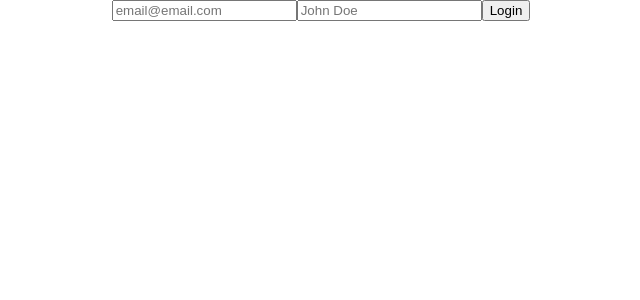
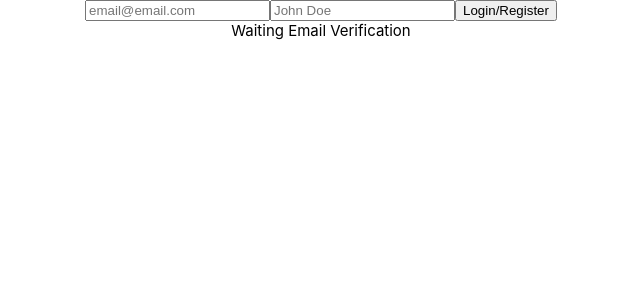
Before and after one commit to mikyYun/TrackMember, a React (Create React App) app in the folder client/: page / in a window 1280 px wide. Shown: the top 300 px of the page, without its empty margins (319-959 px from the left). Built offline with nearby package versions, Linux system fonts and the light colour scheme.

Commit message:
waiting component

```diff
--- a/client/package.json
+++ b/client/package.json
@@ -2,7 +2,6 @@
   "name": "client",
   "version": "0.1.0",
   "private": true,
-  "proxy": "http://localhost:3001/",
   "dependencies": {
     "@testing-library/jest-dom": "^5.16.5",
     "@testing-library/react": "^13.4.0",
--- a/client/src/components/Login.jsx
+++ b/client/src/components/Login.jsx
@@ -1,37 +1,63 @@
 import React from "react";
-import "../styles/Login.scss"
+import "../styles/Login.scss";
 import { fetchSetToken } from "../fetch/fetch";
+import Waiting from "./Waiting";
 
 const Login = () => {
-  const [email, setEmail] = React.useState("")
-  const [username, setUsername] = React.useState("")
-  console.log("user");
+  const [email, setEmail] = React.useState("");
+  const [username, setUsername] = React.useState("");
+  const [waiting, setWaiting] = React.useState(true);
 
-  const submitEmail = (e) => {
+  const submitEmail = async (e) => {
     e.preventDefault();
-    fetchSetToken(email, username)
-  }
-
-
+    await fetchSetToken(email, username)
+      .then((res) => {
+        const code = res.status;
+        if (code === 200) {
+          // pass
+        }
+        if (code === 205) {
+          // waiting
+        }
+        if (code === 404) {
+          // retry
+        }
+        console.log("GET", res)
+      })
+      .catch((err) => console.error(err));
+  };
 
   const updateEmail = (e) => {
-    setEmail(e.target.value)
-  }
+    setEmail(e.target.value);
+  };
   const updateUsername = (e) => {
-    setUsername(e.target.value)
-  }
+    setUsername(e.target.value);
+  };
 
   return (
     <div className="login_container">
       <form action="submit" className="login_form">
         <div className="email_container">
-          <input type="email" placeholder="email@email.com" className="email" onChange={updateEmail} required/>
-          <input type="text" placeholder="John Doe" className="username" onChange={updateUsername} required/>
-          <button onClick={submitEmail}>Login</button>
+          <input
+            type="email"
+            placeholder="email@email.com"
+            className="email"
+            onChange={updateEmail}
+            required
+          />
+          <input
+            type="text"
+            placeholder="John Doe"
+            className="username"
+            onChange={updateUsername}
+            required
+          />
+          <button onClick={submitEmail}>Login/Register</button>
         </div>
       </form>
+      {waiting ? <Waiting /> : null}
     </div>
-  )
+  );
 };
 
 export default Login;
--- /dev/null
+++ b/client/src/components/Waiting.jsx
@@ -0,0 +1,9 @@
+const Waiting = () => {
+  return (
+    <div>
+      Waiting Email Verification
+    </div>
+  )
+}
+
+export default Waiting;
--- a/client/src/fetch/fetch.js
+++ b/client/src/fetch/fetch.js
@@ -1,5 +1,5 @@
 const fetchSetToken = (email, username) => {
-  fetch(`http://localhost:3001/api/login/${email}`, {
+  return fetch(`http://localhost:3001/api/login/${email}`, {
     method: "POST",
     headers: {
       'Accept': 'application/json, text/plain, */*',
@@ -7,20 +7,6 @@ const fetchSetToken = (email, username) => {
     },
     body: JSON.stringify({ email, username })
   })
-    .then(res => {
-        console.log(res)
-      //   return
-
-      // if (res) {
-        // res.redirected("/main")
-        // res.writeHead(301, {
-        //   Location: "/main"
-        // })
-        // return true;
-
-      // }
-    })
-    .catch(err => console.error("SET ERROR", err));
 };
 
 export { fetchSetToken };
--- a/package.json
+++ b/package.json
@@ -4,7 +4,6 @@
   "description": "This is an app built with MERN and TypeScript.",
   "main": "server/server.js",
   "type": "module",
-  "proxy": "http://localhost:3000/",
   "scripts": {
     "start": "concurrently \"nodemon ./server/server.js\" \"cd client && npm start\"",
     "test": "echo \"Error: no test specified\" && exit 1",
```
Also changed, not shown: 2 other files (tests, documents, lock files or other folders).
